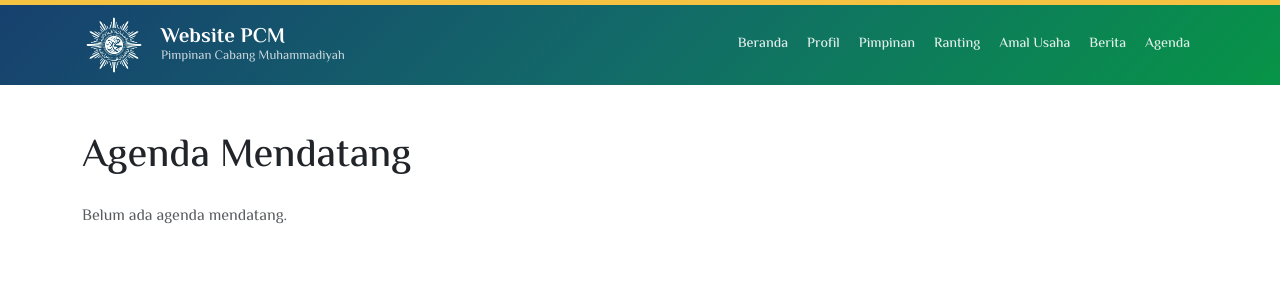
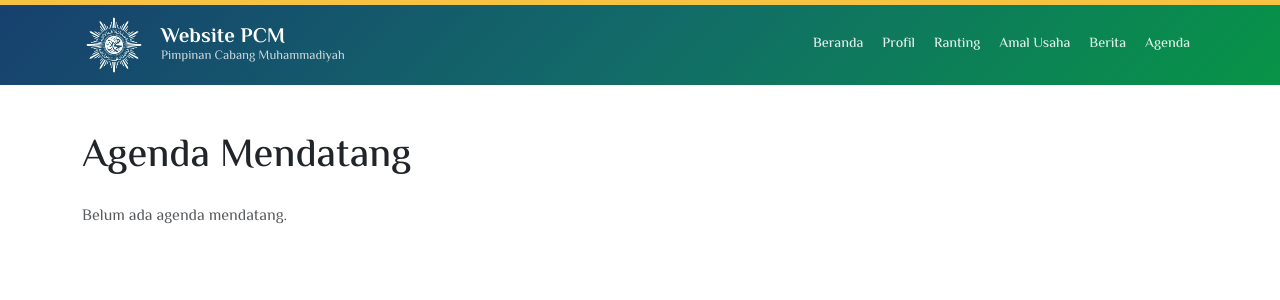
Before and after one commit to l200240164-galihwikuu/tif1336-2026-tugas1-membangun-website-pcm-dengan-django-kelompokM, a Django app: page /agenda/ in a window 1280 px wide. Shown: the top 300 px of the page. Run offline with Django 5.2, Linux system fonts and the light colour scheme; data that the repository does not hold is empty; some libraries are stand-ins or nearby versions.

Commit message:
Menghapus tautan menu Pimpinan dari navigasi

```diff
--- a/templates/base.html
+++ b/templates/base.html
@@ -57,9 +57,6 @@
             </li>
             <li class="nav-item">
               <a class="nav-link" href="{% url 'pcm:profil' %}">Profil</a>
-            </li>
-            <li class="nav-item">
-              <a class="nav-link" href="{% url 'pcm:pimpinan' %}">Pimpinan</a>
             </li>
             <li class="nav-item">
               <a class="nav-link" href="{% url 'pcm:ranting' %}">Ranting</a>
```
